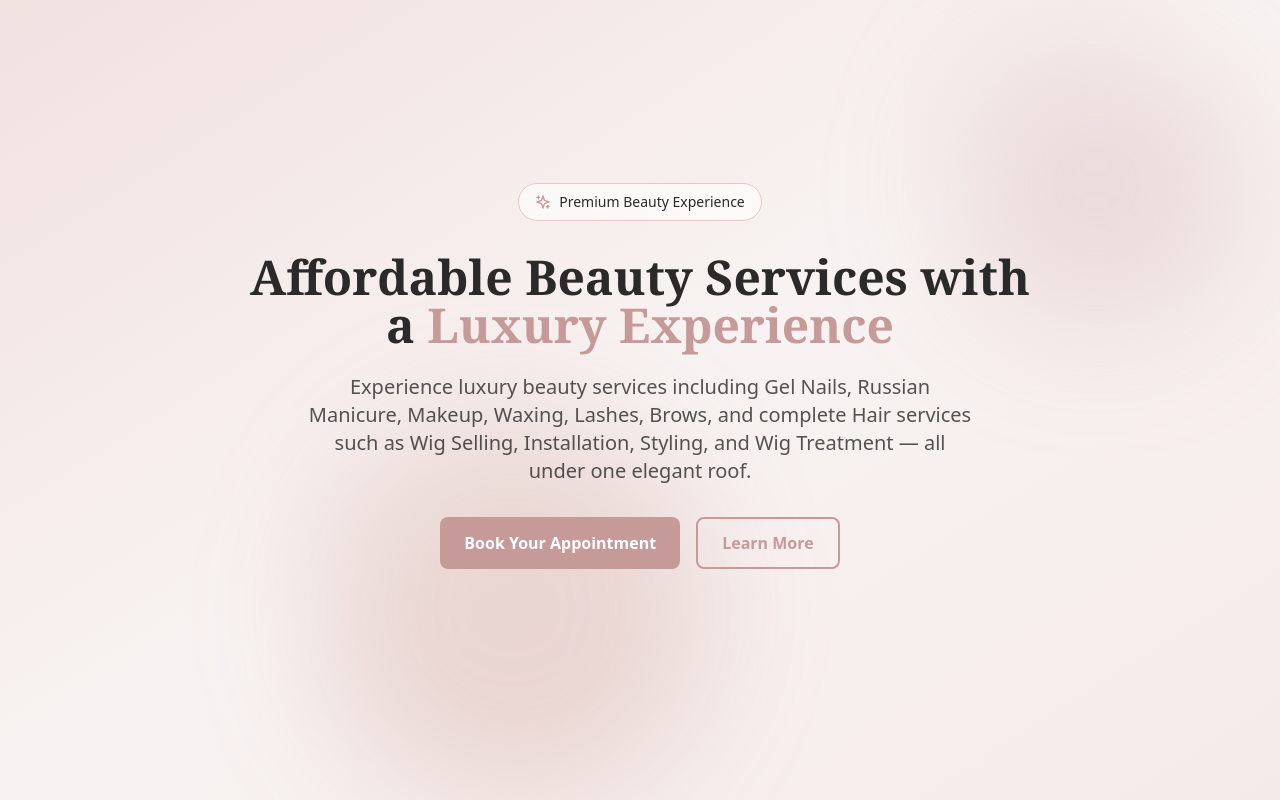
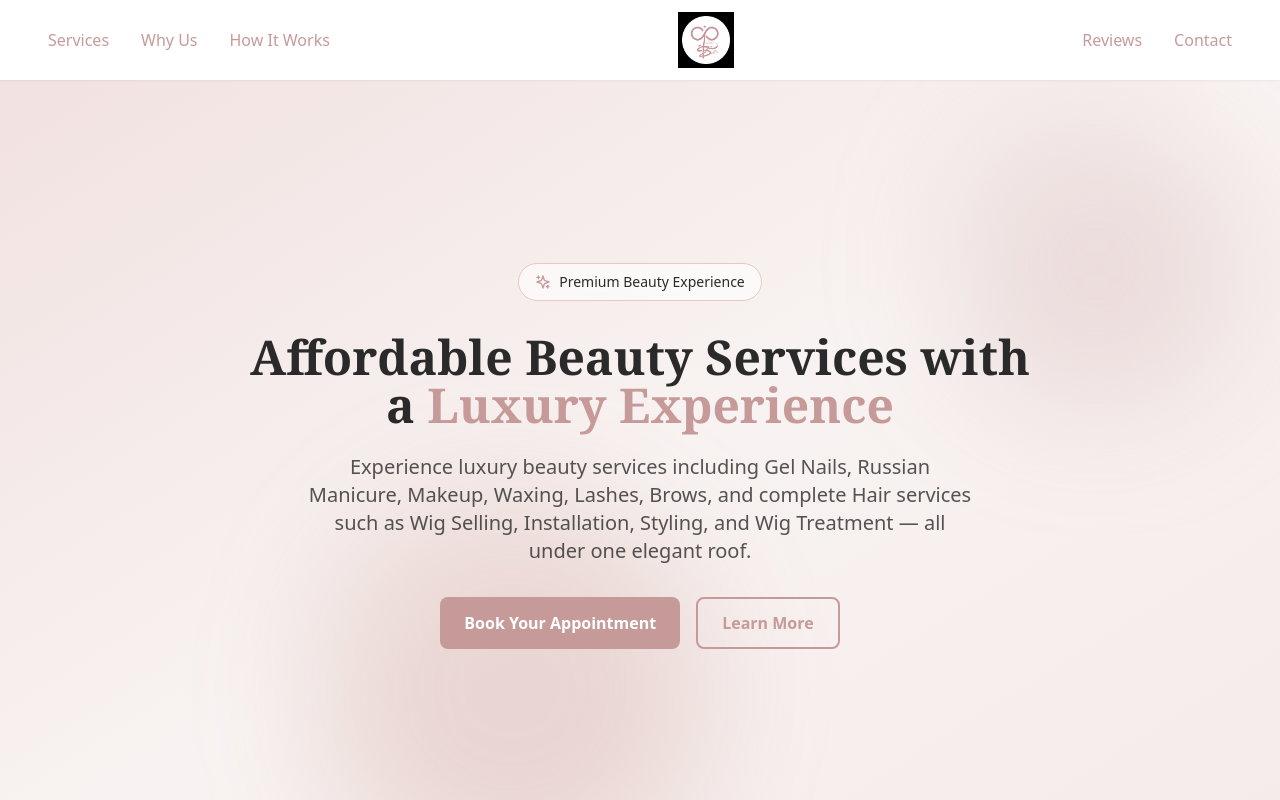
Before and after one commit to sahooankita020-debug/opulentlabella-new, a React (Vite) app: page / in a window 1280 px wide. Shown: the top 800 px of the page. Built offline with nearby package versions, Linux system fonts and the light colour scheme.

Commit message:
added logo

```diff
--- a/src/App.tsx
+++ b/src/App.tsx
@@ -1,14 +1,14 @@
 import { useEffect, useState } from "react";
-import Hero from './components/Hero';
-import Services from './components/Services';
-import WhyChooseUs from './components/WhyChooseUs';
-import HowItWorks from './components/HowItWorks';
-import Testimonials from './components/Testimonials';
-import CTASection from './components/CTASection';
-import Footer from './components/Footer';
+import Navbar from "./components/Navbar";   // 👈 ADD THIS LINE
+import Hero from "./components/Hero";
+import Services from "./components/Services";
+import WhyChooseUs from "./components/WhyChooseUs";
+import HowItWorks from "./components/HowItWorks";
+import Testimonials from "./components/Testimonials";
+import CTASection from "./components/CTASection";
+import Footer from "./components/Footer";
 
 function App() {
-
   // Track if gallery modal is open
   const [isGalleryOpen, setIsGalleryOpen] = useState(false);
 
@@ -23,6 +23,12 @@ function App() {
 
   return (
     <div className="min-h-screen bg-white">
+
+      {/* 🔥 Navbar added here */}
+      <Navbar />
+
+      {/* Move Hero down slightly because navbar is fixed */}
+      <div className="pt-20">
         <Hero />
 
         {/* Pass state setter to Services */}
@@ -34,6 +40,7 @@ function App() {
         <CTASection />
         <Footer />
       </div>
+    </div>
   );
 }
 
--- /dev/null
+++ b/src/components/Navbar.tsx
@@ -0,0 +1,36 @@
+export default function Navbar() {
+  return (
+    <nav className="fixed top-0 left-0 w-full bg-white/80 backdrop-blur-md shadow-sm z-50">
+      <div className="max-w-7xl mx-auto px-6 sm:px-8 lg:px-12 flex items-center justify-between h-20">
+
+        {/* Left Menu */}
+        <div className="hidden md:flex items-center gap-8 text-brand-dark font-medium">
+          <a href="#services" className="hover:text-brand-primary transition">Services</a>
+          <a href="#why" className="hover:text-brand-primary transition">Why Us</a>
+          <a href="#work" className="hover:text-brand-primary transition">How It Works</a>
+        </div>
+
+        {/* Center Logo */}
+        <div className="flex justify-center w-full md:w-auto">
+          <img
+            src="/logo.png"
+            alt="Opulentlabelle Logo"
+            className="h-14 object-contain"
+          />
+        </div>
+
+        {/* Right Menu */}
+        <div className="hidden md:flex items-center gap-8 text-brand-dark font-medium">
+          <a href="#testimonials" className="hover:text-brand-primary transition">Reviews</a>
+          <a href="#contact" className="hover:text-brand-primary transition">Contact</a>
+        </div>
+
+        {/* Mobile Menu Button */}
+        <div className="md:hidden">
+          <button className="text-brand-dark text-3xl">☰</button>
+        </div>
+
+      </div>
+    </nav>
+  );
+}
```
Also changed, not shown: public/logo.png (added). Lines whose indentation alone changed are shown as unchanged.
